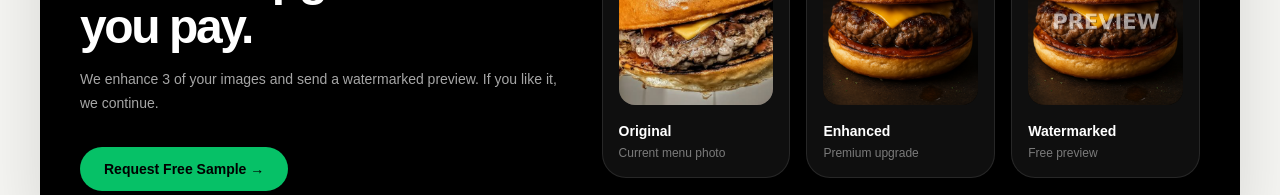
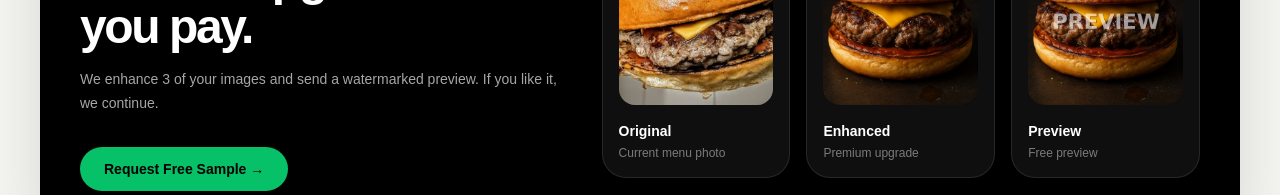
Before and after one commit to paulrodgerson40-blip/dpo-frontend, a Next.js app: page / in a window 1280 px wide. Shown: the part 2680-2875 px from the top of the page. Built offline with nearby package versions, Linux system fonts and the light colour scheme.

Commit message:
Update page.tsx

```diff
--- a/app/page.tsx
+++ b/app/page.tsx
@@ -294,7 +294,7 @@ export default function PremiumPricingPage() {
                     className="object-cover"
                   />
                 </div>
-                <div className="mt-4 text-sm font-bold">Watermarked</div>
+                <div className="mt-4 text-sm font-bold">Preview</div>
                 <div className="mt-1 text-xs text-white/45">Free preview</div>
               </div>
             </div>
```
